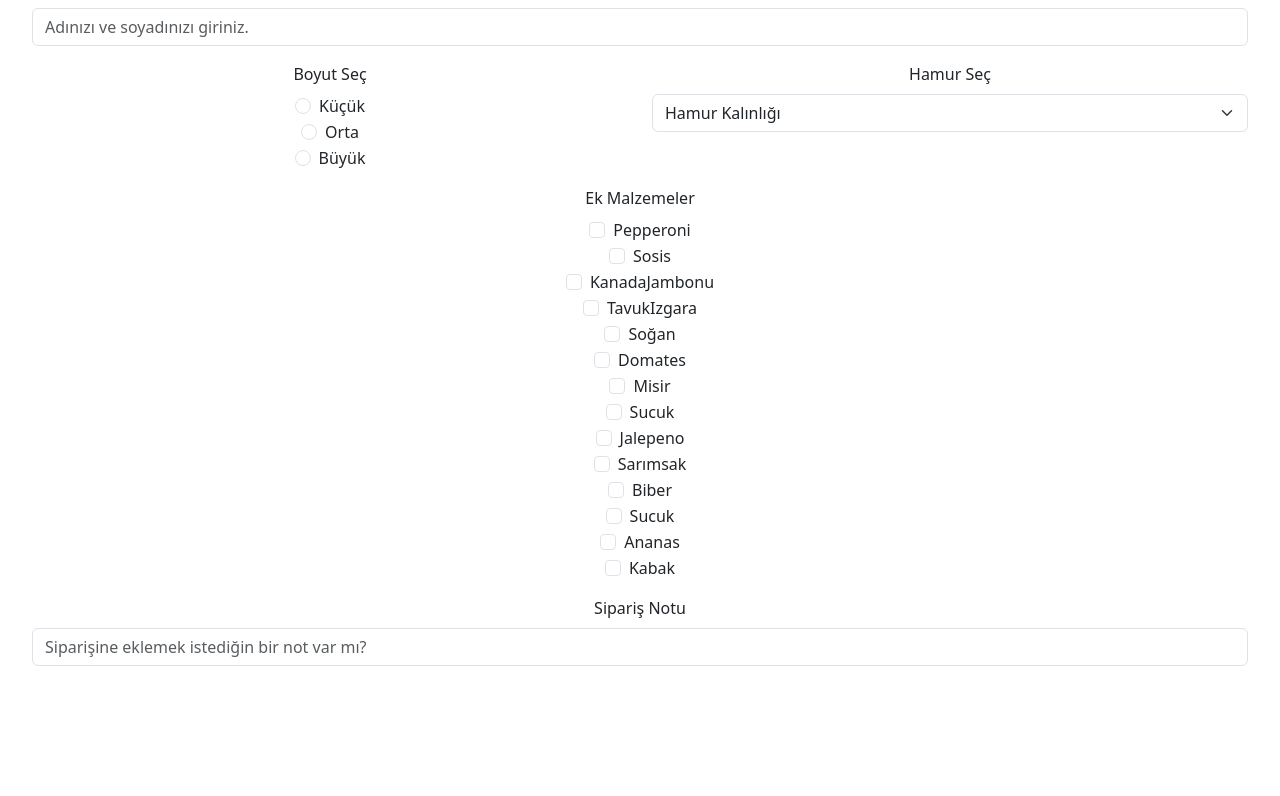
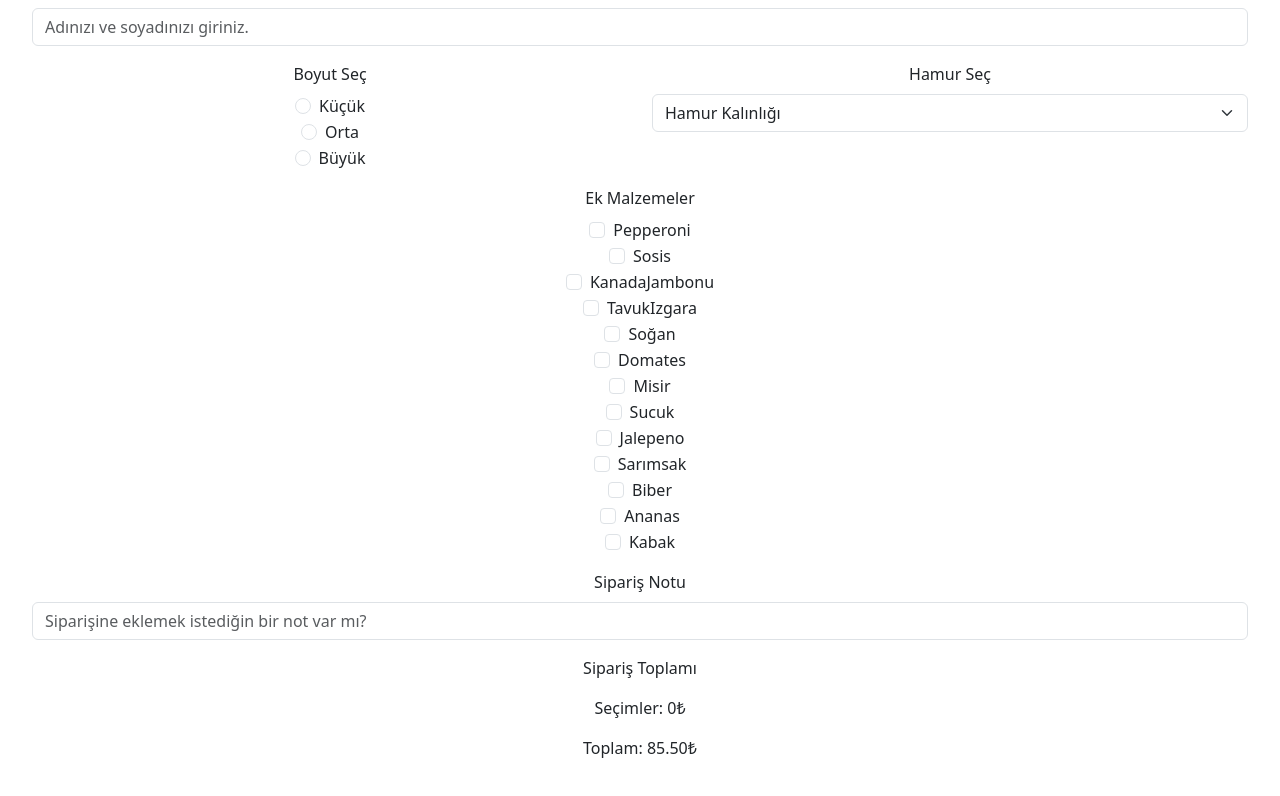
Before and after one commit to hediye-ersan/My-Pizza-Page, a React (Vite) app: page / in a window 1280 px wide. Shown: the part 524-1320 px from the top of the page. Before the commit the page ends 1238 px from the top, so only its background shows below. Built offline with nearby package versions, Linux system fonts and the light colour scheme.

Commit message:
sipariş toplamı form kısmı eklendi.

```diff
--- a/src/App.jsx
+++ b/src/App.jsx
@@ -6,7 +6,7 @@ import { Form, FormGroup, Label, Input, Button, Col, Row } from 'reactstrap';
 import 'bootstrap/dist/css/bootstrap.min.css';
 
 const malzemeList = [
-  "Pepperoni", "Sosis", "KanadaJambonu", "TavukIzgara", "Soğan", "Domates", "Misir", "Sucuk", "Jalepeno", "Sarımsak", "Biber", "Sucuk", "Ananas", "Kabak"
+  "Pepperoni", "Sosis", "KanadaJambonu", "TavukIzgara", "Soğan", "Domates", "Misir", "Sucuk", "Jalepeno", "Sarımsak", "Biber", "Ananas", "Kabak"
 ]
 
 
@@ -47,13 +47,16 @@ function App() {
     setForm(initialForm); // Formu sıfırla
   };
 
+  const fiyat = 85.50;
+  const secimler = form.malzemeler.length * 5;
+  const toplam =fiyat.toFixed(2); // Toplamı formatla
 
 
   return (
     <>
 
-      <div><h1>Teknolojik Yemekler</h1>
-        <div className='head'>
+      <div className='head'><h1>Teknolojik Yemekler</h1>
+        <div>
           <h3>Anasayfa</h3>
           <h3>Seçenekler</h3>
           <h3>Sipariş Oluştur</h3>
@@ -161,16 +164,23 @@ function App() {
           ))}
         </FormGroup>
         <FormGroup>
-          <Label for="not">Sipariş Notu</Label>
+          <Label for="siparisNotu">Sipariş Notu</Label>
           <Input
-            id="not"
-            name="not"
+            id="siparisNotu"
+            name="siparisNotu"
             placeholder="Siparişine eklemek istediğin bir not var mı?"
             type="text"
             onChange={handleChange}
             value={form.siparisNotu}
           />
         </FormGroup>
+
+        <div>
+          <p>Sipariş Toplamı</p>
+          <p>Seçimler: {secimler}₺</p>
+          <p>Toplam: {toplam}₺</p>
+        </div>
+
       </form>
     </>
   )
```
